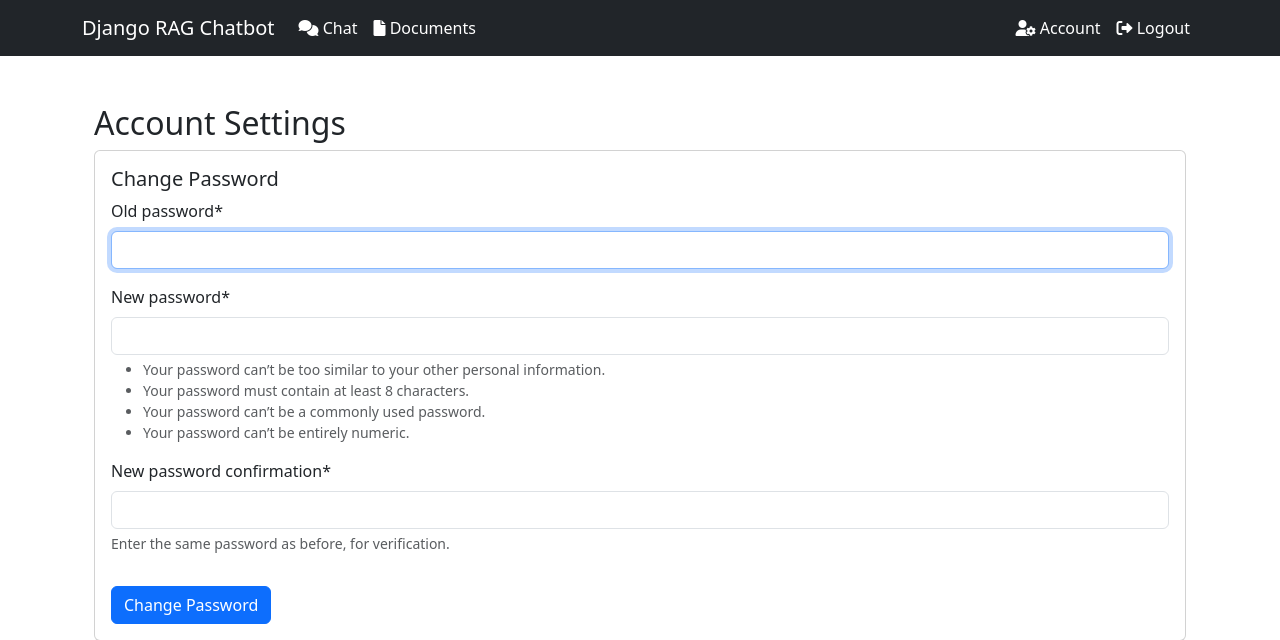
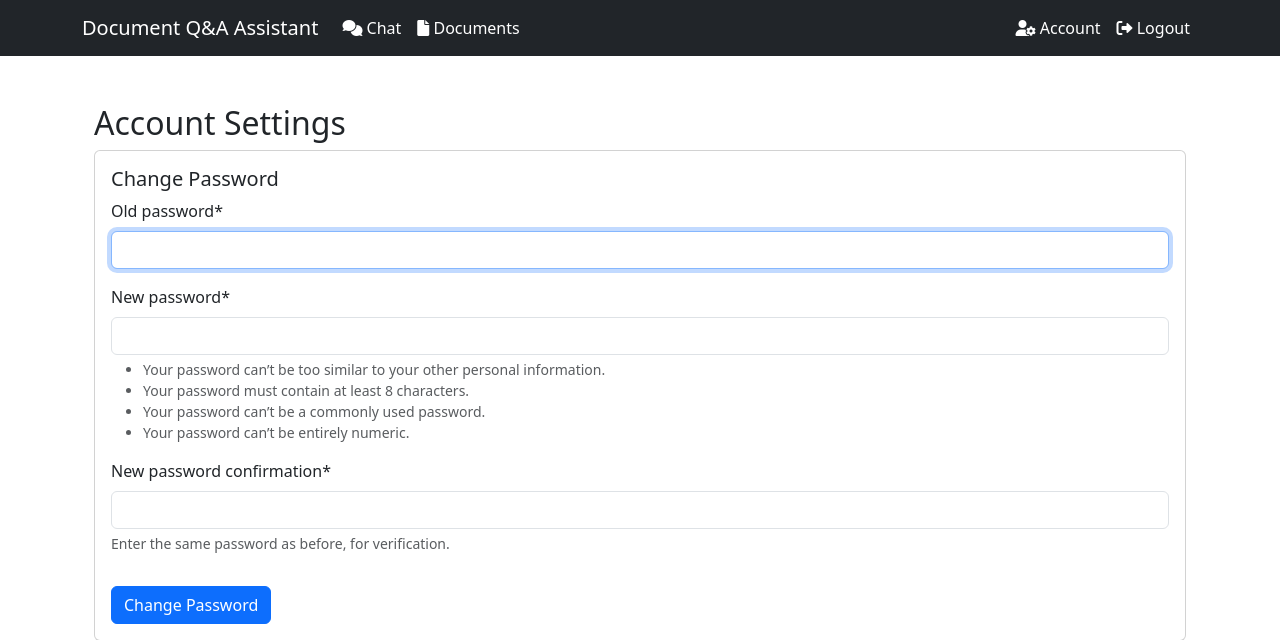
Before and after one commit to nguyenanhhuy248/django-rag-chatbot, a Django app: page /accounts/settings/ in a window 1280 px wide. Shown: the top 640 px of the page. Run offline with Django 5.2, Linux system fonts and the light colour scheme; the visitor is signed in with stand-in values (Sample User, id 1); some libraries are stand-ins or nearby versions.

Commit message:
Rename page to Document Q&A Assistant

```diff
--- a/src/templates/base.html
+++ b/src/templates/base.html
@@ -4,7 +4,7 @@
   <head>
     <meta charset="UTF-8" />
     <meta name="viewport" content="width=device-width, initial-scale=1.0" />
-    <title>{% block title %}Django RAG Chatbot{% endblock %}</title>
+    <title>{% block title %}Document Q&A Assistant{% endblock %}</title>
     <!-- Bootstrap CSS -->
     <link
       href="https://cdn.jsdelivr.net/npm/bootstrap@5.3.0/dist/css/bootstrap.min.css"
@@ -23,7 +23,7 @@
     <nav class="navbar navbar-expand-lg navbar-dark bg-dark">
       <div class="container">
         <a class="navbar-brand" href="{% url 'chat:chat_home' %}"
-          >Django RAG Chatbot</a
+          >Document Q&A Assistant</a
         >
         <button
           class="navbar-toggler"
```
